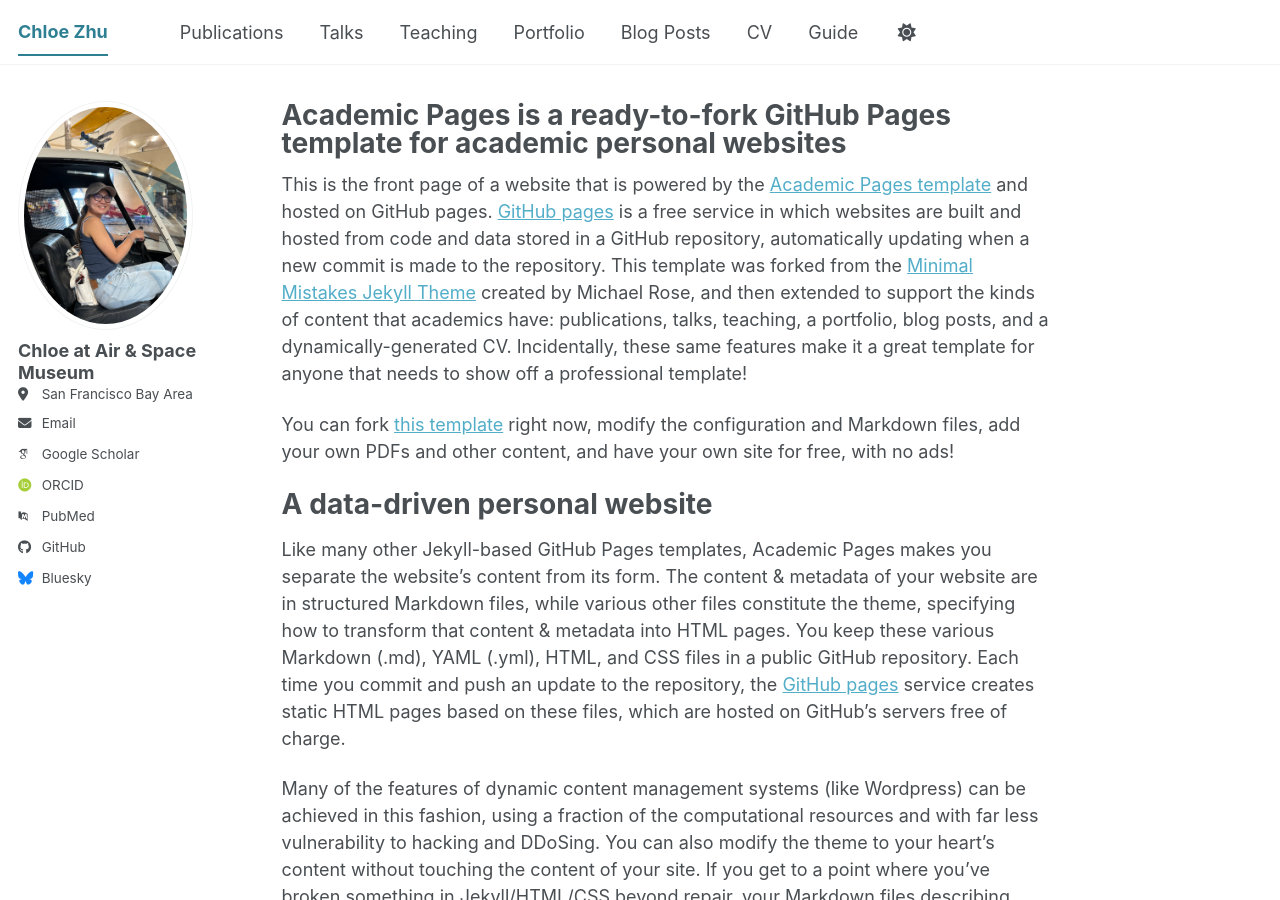
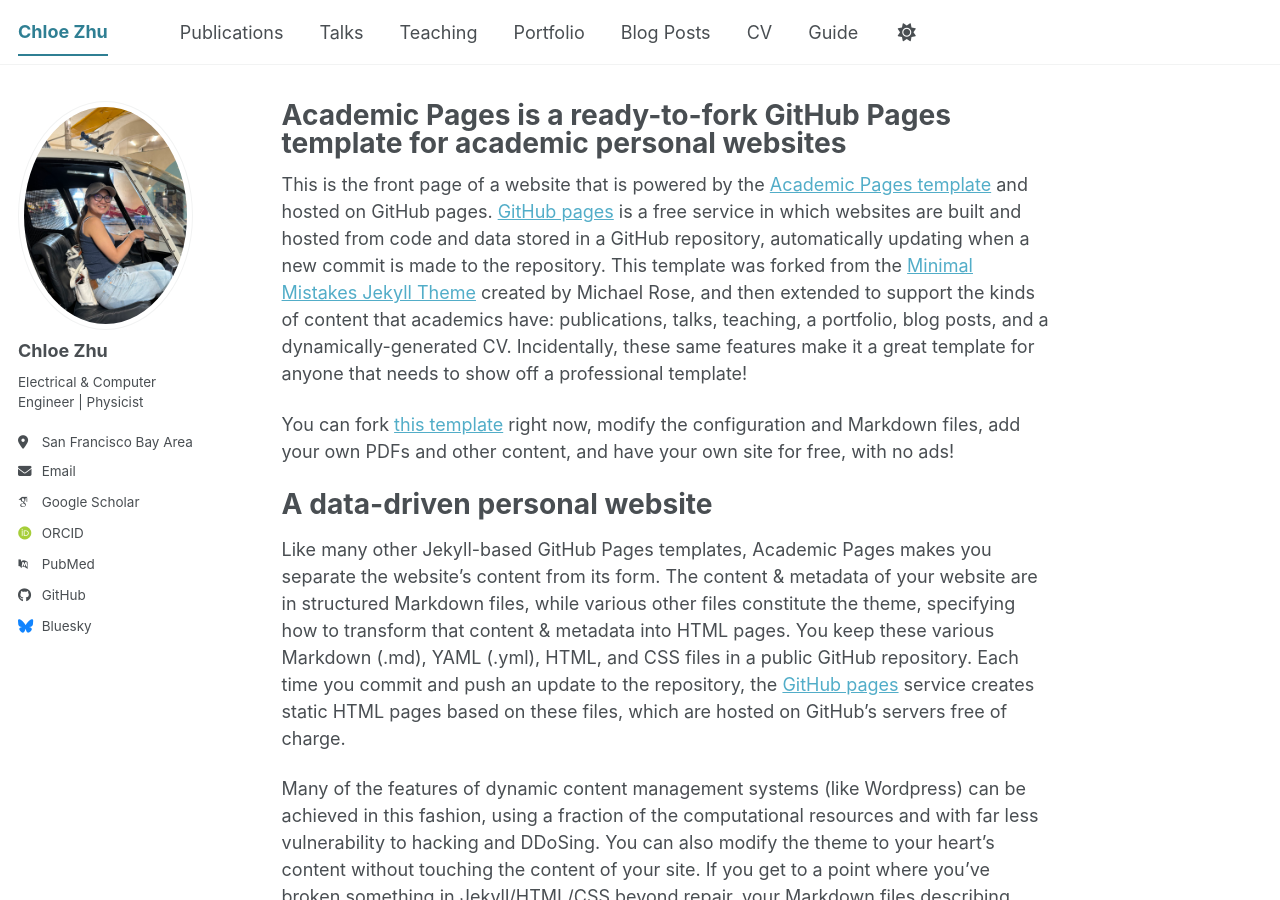
Before and after one commit to ChloeZhu1/ChloeZhu1.github.io, a Jekyll site: the page built from _pages/about.md, in a window 1280 px wide and 900 px high. Built offline with Jekyll 4.4.1, drawn with Linux system fonts in a browser that asks for light colours; some web fonts are replaced; a script bundle is joined from its source files by our own code; library files that are not in the unit come from our copies.

Commit message:
Update author name and biography in config

```diff
--- a/_config.yml
+++ b/_config.yml
@@ -24,9 +24,9 @@
 author:
   # Biographic information
   avatar           : "profile.png"
-  name             : "Chloe at Air & Space Museum"
+  name             : "Chloe Zhu"
   pronouns         : # example: "she/her"
-  #bio              : "Short biography for the left-hand sidebar"
+  bio              : "Electrical & Computer Engineer | Physicist"
   location         : "San Francisco Bay Area"
   #employer         : "Red Brick University"
   #uri              : # URL
```
